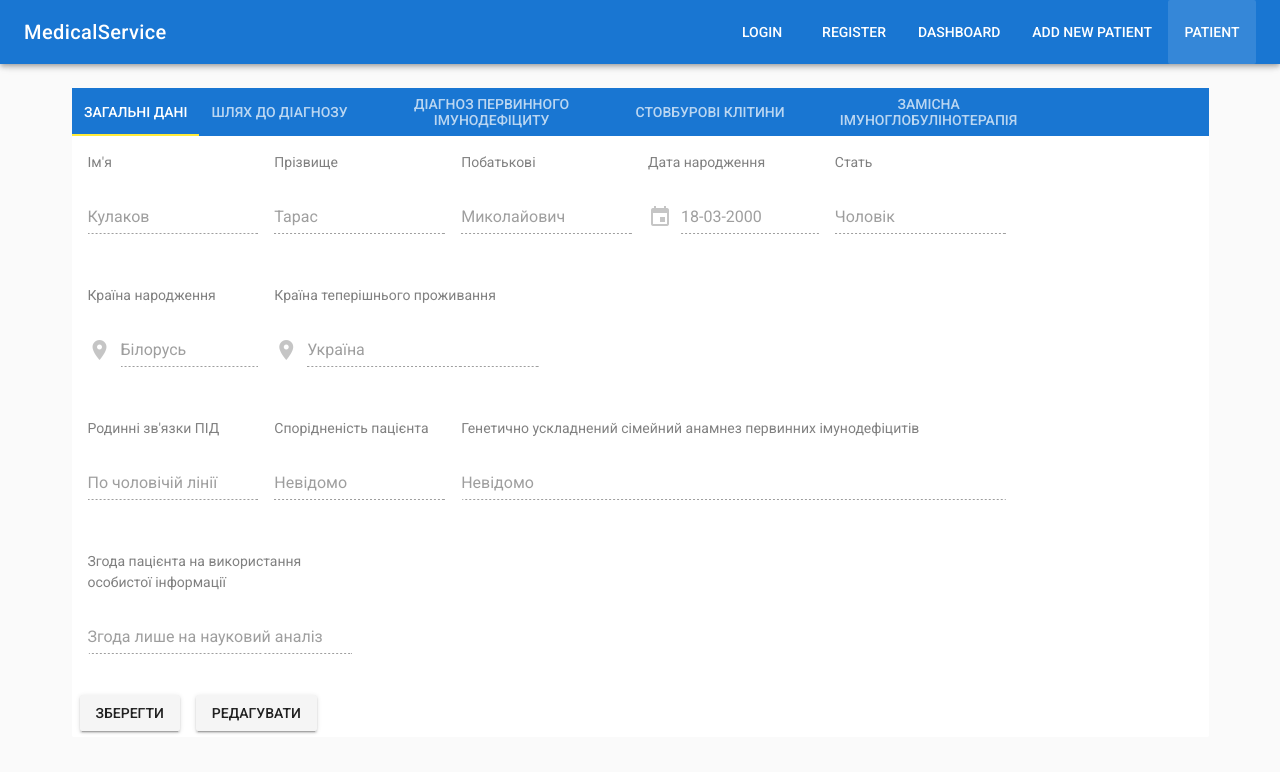
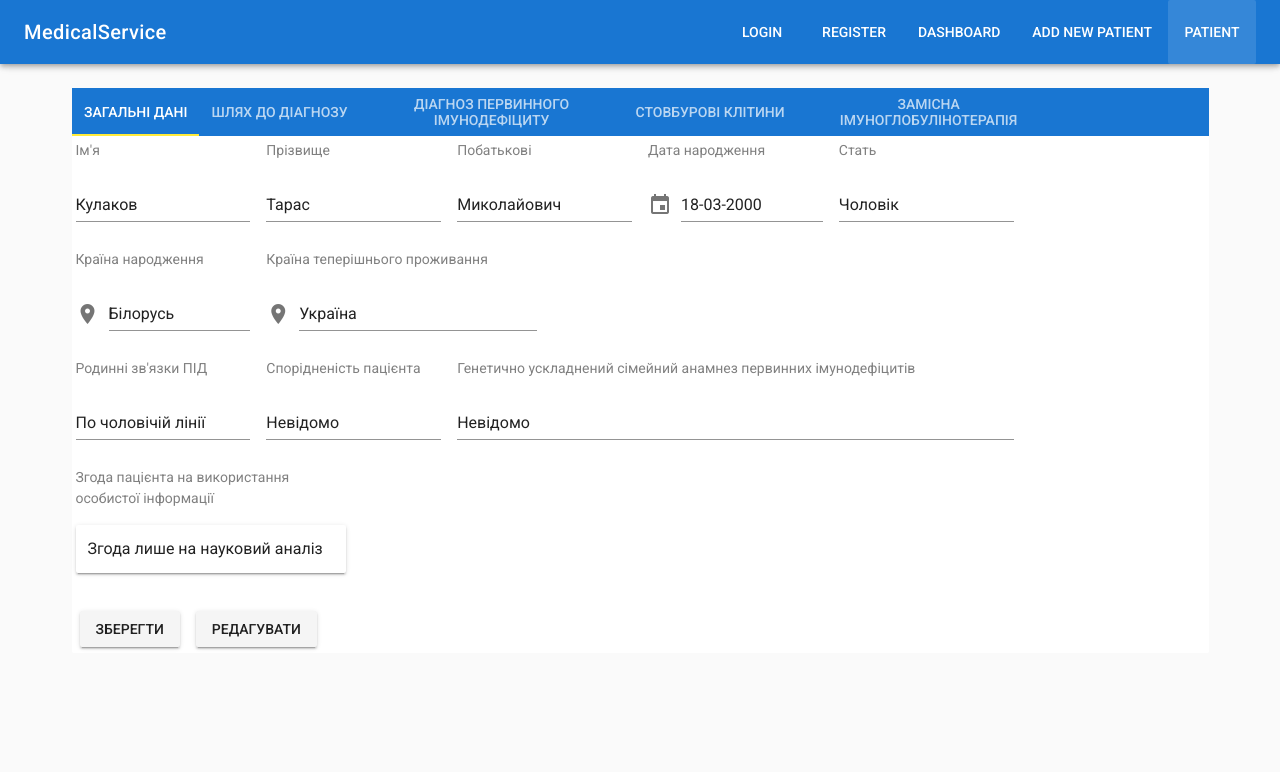
Before and after one commit to SolyaHetman/medical-service, a Vue app in the folder client/: page /#/patientinfo in a window 1280 px wide. Shown: the top 772 px of the page. Built offline with nearby package versions, Linux system fonts and the light colour scheme.

Commit message:
aad style to the addpatient

```diff
--- a/client/src/components/Doctor/AddPatient/Tabs/Tab1.vue
+++ b/client/src/components/Doctor/AddPatient/Tabs/Tab1.vue
@@ -132,6 +132,17 @@
   </v-form>
 </template>
 
+<style scoped>
+  .v-form>.container>.layout:only-child {
+    margin: -20px;
+}
+.v-input--selection-controls {
+    margin-top: -9px;
+}
+
+</style>
+
+
 
 <script>
   export default {
--- a/client/src/components/Doctor/AddPatient/Tabs/Tab2.vue
+++ b/client/src/components/Doctor/AddPatient/Tabs/Tab2.vue
@@ -132,7 +132,9 @@
 </template>
 
 <style scoped>
-
+.v-input--selection-controls {
+    margin-top: -9px;
+}
 
 </style>
 
--- a/client/src/components/Doctor/AddPatient/Tabs/Tab3.vue
+++ b/client/src/components/Doctor/AddPatient/Tabs/Tab3.vue
@@ -76,7 +76,12 @@
 </template>
 
 
+<style scoped>
 
+.v-input--selection-controls {
+    margin-top: -9px;
+}
+</style>
 
 <script>
 export default {
--- a/client/src/components/Doctor/AddPatient/Tabs/Tab4.vue
+++ b/client/src/components/Doctor/AddPatient/Tabs/Tab4.vue
@@ -16,7 +16,7 @@
             ></v-text-field>
           </v-radio-group>
         </v-flex>
-        <v-flex md3>
+        <v-flex md4>
           <p>Дата трансплантації</p>
           <v-radio-group v-model=" stemCellsGeneticTheraty.transplantation_data" :mandatory="false">
             <v-radio color="#1976d2" label="Відомо" value="known"></v-radio>
@@ -38,12 +38,7 @@
             <v-radio color="#1976d2" label="Невідомо" value="unknown"></v-radio>
           </v-radio-group>
         </v-flex>
-      </v-layout>
-    </v-container>
-
-    <v-container>
-      <v-layout>
-        <v-flex xs12 md4>
+        <v-flex  md4>
               <p>Генна терапія</p>
               <v-radio-group v-model=" stemCellsGeneticTheraty.genetic_therapy" :mandatory="false">
                 <v-radio color="#1976d2" label="Так" value="yes"></v-radio>
@@ -56,7 +51,7 @@
                 ></v-text-field>
               </v-radio-group>
             </v-flex>
-    </v-layout>
+      </v-layout>
     </v-container>
 
     <v-btn @click="submit">Зберегти</v-btn>
@@ -64,6 +59,14 @@
 </template>
 
 
+<style scoped>
+  .v-form>.container>.layout:only-child {
+    margin: -20px;
+}
+.v-input--selection-controls {
+    margin-top: -9px;
+}
+</style>
 
 
 <script>
--- a/client/src/components/Doctor/AddPatient/Tabs/Tab5.vue
+++ b/client/src/components/Doctor/AddPatient/Tabs/Tab5.vue
@@ -61,7 +61,7 @@
             <v-radio color="#1976d2" label="Невідомо" value="unknown"></v-radio>
           </v-radio-group>
         </v-flex>
-        <v-flex md3>
+        <v-flex md1>
           <p>Доза:</p>
           <v-radio-group v-model="replacementImunoqlobulinTherary.dosa" :mandatory="false">
             <v-radio color="#1976d2" label="Відомо" value="known"></v-radio>
@@ -122,7 +122,11 @@
   </v-form>
 </template>
 
-
+<style scoped>
+.v-input--selection-controls {
+    margin-top: -9px;
+}
+</style>
 
 
 <script>
--- a/client/src/components/Doctor/PatientInfo/Tabs/Tab1.vue
+++ b/client/src/components/Doctor/PatientInfo/Tabs/Tab1.vue
@@ -8,7 +8,7 @@
           <v-text-field
             v-model="generalData.lastname"
             :rules="nameRules"
-            disabled
+            readonly
           ></v-text-field>
         </v-flex>
 
@@ -17,7 +17,7 @@
           <v-text-field
             v-model="generalData.firstname"
             :rules="nameRules"
-            disabled
+            readonly
           ></v-text-field>
         </v-flex>
 
@@ -26,7 +26,7 @@
           <v-text-field
             v-model="generalData.middlename"
             :rules="nameRules"
-            disabled
+            readonly
           ></v-text-field>
         </v-flex>
 
@@ -35,7 +35,7 @@
           <v-text-field
             v-model="generalData.birthdate"
             prepend-icon ="event"
-            disabled
+            readonly
           ></v-text-field>
         </v-flex>
 
@@ -43,7 +43,7 @@
           <p><font color="#808080">Стать</font></p>
           <v-text-field
             v-model="generalData.Sex"
-            disabled
+            readonly
           ></v-text-field>
         </v-flex>
 
@@ -56,7 +56,7 @@
           <p><font color="#808080">Країна народження</font></p>
           <v-text-field
             v-model="generalData.Country"
-            disabled
+            readonly
             prepend-icon ="place"
           ></v-text-field>
         </v-flex>
@@ -65,7 +65,7 @@
           <p><font color="#808080">Країна теперішнього проживання</font></p>
           <v-text-field
             v-model="generalData.CountryN"
-            disabled
+            readonly
             prepend-icon ="place"
           ></v-text-field>
         </v-flex>
@@ -79,7 +79,7 @@
           <p><font color="#808080">Родинні зв'язки ПІД</font></p>
           <v-text-field
             v-model="generalData.FamilyTies"
-            disabled
+            readonly
           ></v-text-field>
         </v-flex>
 
@@ -87,7 +87,7 @@
           <p><font color="#808080">Спорідненість пацієнта</font></p>
           <v-text-field
             v-model="generalData.Affinity"
-            disabled
+            readonly
           ></v-text-field>
         </v-flex>
 
@@ -95,7 +95,7 @@
           <p><font color="#808080">Генетично ускладнений сімейний анамнез первинних імунодефіцитів</font></p>
           <v-text-field
             v-model="generalData.numberESID"
-            disabled
+            readonly
           ></v-text-field>
         </v-flex>
 
@@ -108,15 +108,26 @@
           <p><font color="#808080">Згода пацієнта на використання особистої інформації</font></p>
           <v-text-field
             v-model="generalData.Agreement"
-            disabled
+            readonly
+            solo
           ></v-text-field>
         </v-flex>
       </v-layout>
     </v-container>
+
     <v-btn @click="submit">Зберегти</v-btn>
     <v-btn @click="edit">Редагувати</v-btn>
+
  </v-form>
 </template>
+
+<style scoped>
+  .v-form>.container>.layout:only-child {
+    margin: -20px;
+}
+
+</style>
+
 
 <script>
   export default {
```
